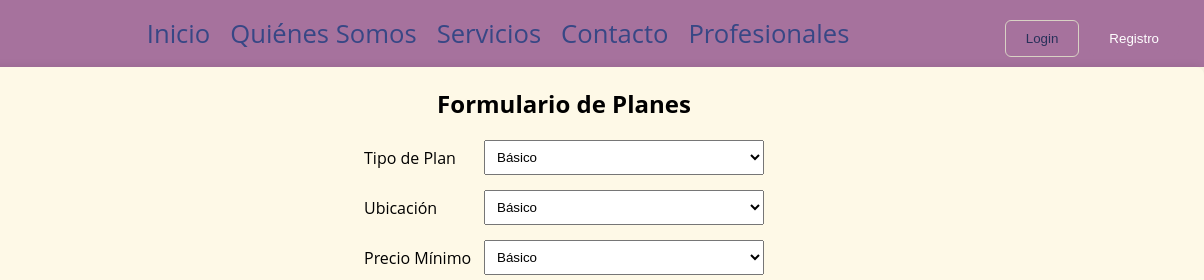
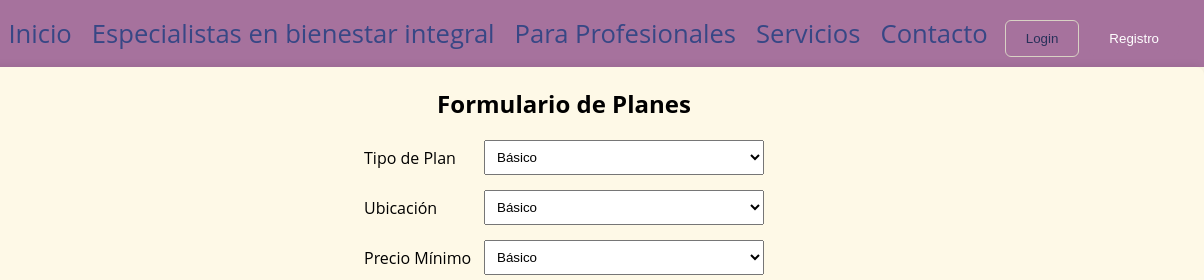
Before and after one commit to RamonC5/PaginaWeb, a plain HTML site: page profesionales-del-bienestar.html in a window 1280 px wide. Shown: the top 280 px of the page, 76-1280 px from the left. Drawn offline with Linux system fonts and the light colour scheme.

Commit message:
arreglo de enlaces

```diff
--- a/profesionales-del-bienestar.html
+++ b/profesionales-del-bienestar.html
@@ -21,11 +21,11 @@
             </div>
             <div class="navbar__menu">
                 <ul class="navbar__menu-list">
-                    <li class="navbar__menu-item"><a href="#inicio" class="navbar__menu-link">Inicio</a></li>
-                    <li class="navbar__menu-item"><a href="#quienes-somos" class="navbar__menu-link">Quiénes Somos</a></li>
-                    <li class="navbar__menu-item"><a href="/servicios" class="navbar__menu-link">Servicios</a></li>
-                    <li class="navbar__menu-item"><a href="#contacto" class="navbar__menu-link">Contacto</a></li>
-                    <li class="navbar__menu-item"><a href="/profesionales.html" class="navbar__menu-link">Profesionales</a></li>
+					<li class="navbar__menu-item"><a href="./index.html" class="navbar__menu-link">Inicio</a></li>
+                    <li class="navbar__menu-item"><a href="./profesionales-del-bienestar.html" class="navbar__menu-link">Especialistas en bienestar integral</a></li>
+                    <li class="navbar__menu-item"><a href="./para-profesionales.html" class="navbar__menu-link">Para Profesionales</a></li>
+                    <li class="navbar__menu-item"><a href="./servicios.html" class="navbar__menu-link">Servicios</a></li>
+                    <li class="navbar__menu-item"><a href="./contacto.html" class="navbar__menu-link">Contacto</a></li>
                 </ul>
             </div>
             <div class="navbar__auth">
@@ -99,7 +99,7 @@
                         <div class="card__properties">
                             2 estrellas
                         </div>
-                        <a href="/profesional.html" class="button--primary">Contactar</a>
+                        <a href="./profesional.html" class="button--primary">Contactar</a>
                     </div>
                 </div>
             </article>
```
Also changed, not shown: profesional.html (+5 -5 lines).
